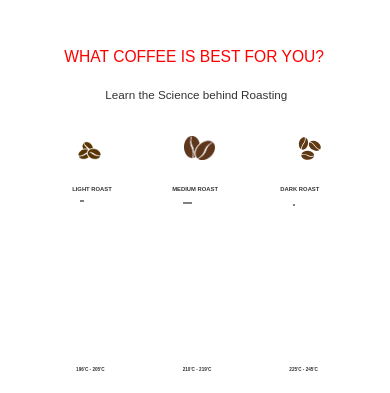
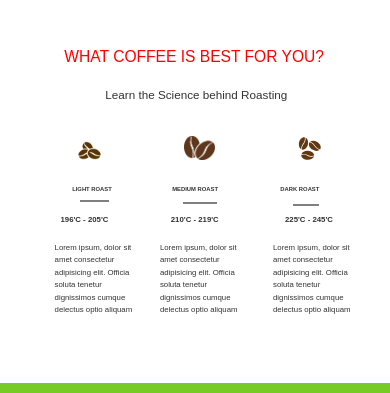
Before and after one commit to alipbekovich/front, a PHP site: page /red_coffee.html in a window 390 px wide; the page is wider, and only the part inside the window is pictured. Shown: the part 185-578 px from the top of that part. Run offline with PHP 8.4, Linux system fonts and the light colour scheme; some libraries are stand-ins or nearby versions; grey boxes are pictures that could not be loaded.

Commit message:
red_coffee.html

```diff
--- a/red_coffee.css
+++ b/red_coffee.css
@@ -493,15 +493,29 @@ font-size: 0.9516837481698389vw;
    .nav{
       margin-left: 38vw;
    }
-
-
-   .whym{
-      padding-bottom: 50vw;
-      padding-top: 40vw;
+   .where p {
+      font-size: 2vw;
+      text-align: left;
+      margin-left: -4vw;
    }
-
-   .where{
-      padding-top: 40vw;
+   .whym p{
+    text-align:start;
+      font-size:2vw;
+   }
+   .sad{
+    margin-left: 20vw;
+   }
+   .wc{
+      margin-left: 8vw;
+   }
+   .padd{
+      margin-right: 1vw;
+   }
+   .cf{
+      margin-left: 1vw;
+   }
+   .fc{
+      margin-right: 10vw;
    }
    #toggle{
       display: none;
@@ -638,6 +652,18 @@ font-size: 0.9516837481698389vw;
   }
    }
    @media screen and (min-width:667px) and (max-width:1024px){
+      .nav_link{
+         margin-left: -2vw;
+         font-size: 2.3vw;
+         margin-top: -7vw;
+         padding-top: -13vw;
+       }
+      .nav{
+         padding-top: 3vw;
+         margin-left: 35vw;
+         padding-bottom: 1.1vw;
+
+      }
       .coffee p{
          margin-left: -18vw;
          font-size:4vw;
--- a/red_coffee.html
+++ b/red_coffee.html
@@ -4,7 +4,7 @@
     <meta charset="UTF-8">
     <meta http-equiv="X-UA-Compatible" content="IE=edge">
     <meta name="viewport" content="width=device-width, initial-scale=1.0">
-    <title>Document</title>
+    <title>SDUshop</title>
      <link rel="stylesheet" href="red_coffee.css">
 </head>
 <body>
@@ -50,13 +50,13 @@
                 <div class="bords"></div>
             </div>
 
-            <div class="where"><p>196'C - 205'C</p>
-             <p style="padding-left:20vw;">210'C - 219'C</p>
-             <p style="padding-left:20vw;">225'C - 245'C</p>
+            <div class="where"><p class="sad">196'C - 205'C</p>
+             <p class="padd" style="padding-left:20vw;">210'C - 219'C</p>
+             <p class="add" style="padding-left:20vw;">225'C - 245'C</p>
             </div>
-            <div class="whym"><p  style="margin-left: 14vw;">Lorem ipsum, dolor sit amet consectetur <br> adipisicing elit. Officia soluta tenetur <br> dignissimos cumque delectus optio aliquam  </p>
-              <p style="margin-left: 7vw;">Lorem ipsum, dolor sit amet consectetur <br> adipisicing elit. Officia soluta tenetur <br> dignissimos cumque delectus optio aliquam </p>
-              <p style="margin-left: 9vw;">Lorem ipsum, dolor sit amet consectetur <br> adipisicing elit. Officia soluta tenetur <br> dignissimos cumque delectus optio aliquam </p>
+            <div class="whym"><p class="wc" style="margin-left: 14vw;">Lorem ipsum, dolor sit amet consectetur <br> adipisicing elit. Officia soluta tenetur <br> dignissimos cumque delectus optio aliquam  </p>
+              <p class="cf" style="margin-left: 7vw;">Lorem ipsum, dolor sit amet consectetur <br> adipisicing elit. Officia soluta tenetur <br> dignissimos cumque delectus optio aliquam </p>
+              <p class="fc" style="margin-left: 9vw;">Lorem ipsum, dolor sit amet consectetur <br> adipisicing elit. Officia soluta tenetur <br> dignissimos cumque delectus optio aliquam </p>
             </div>
         </div>
     </section>
@@ -392,9 +392,9 @@
 
           <div class="column_1_footer">
               <a href="Home.html" style="text-decoration: none; color: #F0F0F0"><div>Home</div></a>
-              <a href="Electronics.html" style="text-decoration: none; color: #F0F0F0"><div>About us</div></a>
-              <a href="Mobile_Phones.html" style="text-decoration: none; color: #F0F0F0;"><div>More</div></a>
-              <a href="Laptops.html" style="text-decoration: none; color: #F0F0F0;"><div>Contacts</div></a>
+              <a href="./AboutUs.html" style="text-decoration: none; color: #F0F0F0"><div>About us</div></a>
+              <a href="./learn_more.html" style="text-decoration: none; color: #F0F0F0;"><div>More</div></a>
+              <a href="./contacts.html" style="text-decoration: none; color: #F0F0F0;"><div>Contacts</div></a>
           </div>
 
           <div class="column_2_footer">
```
